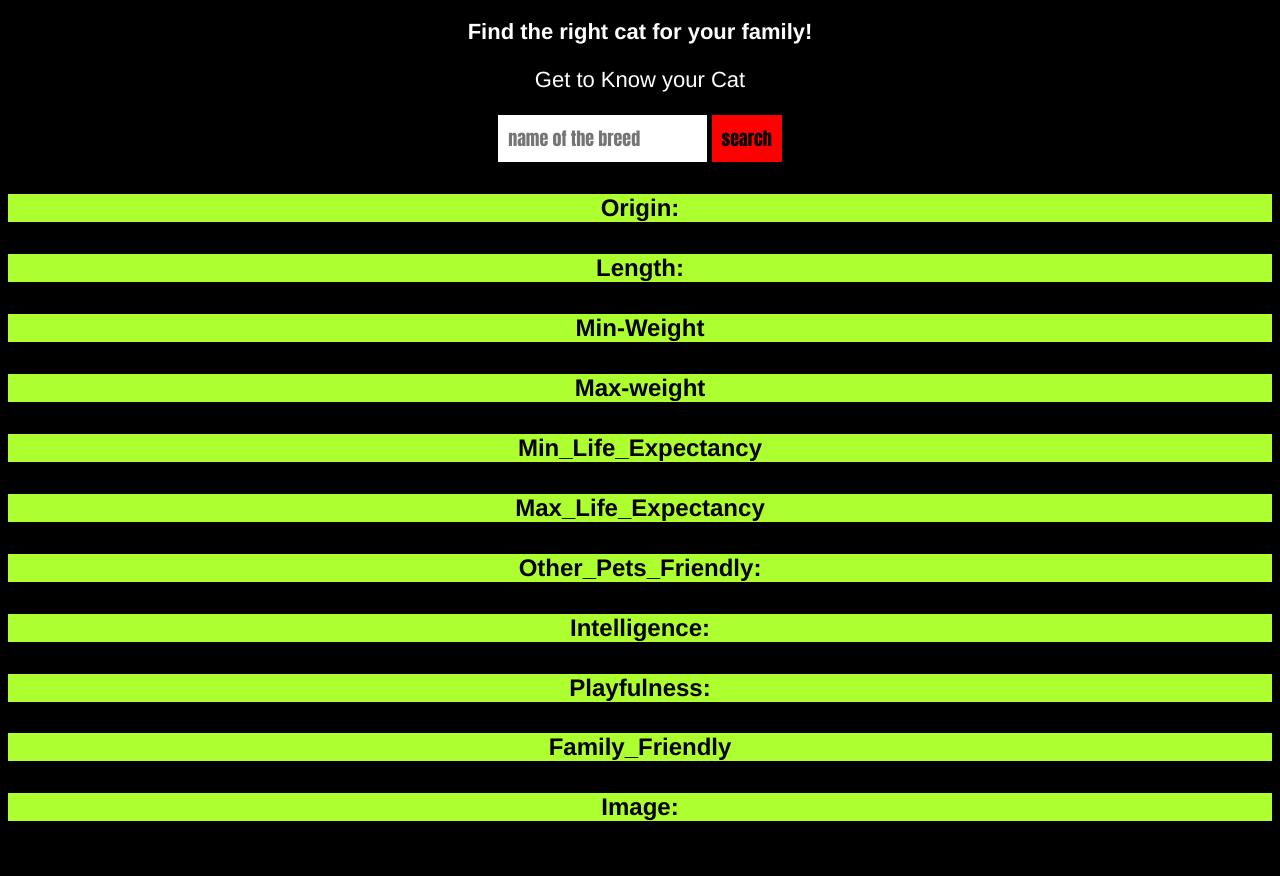
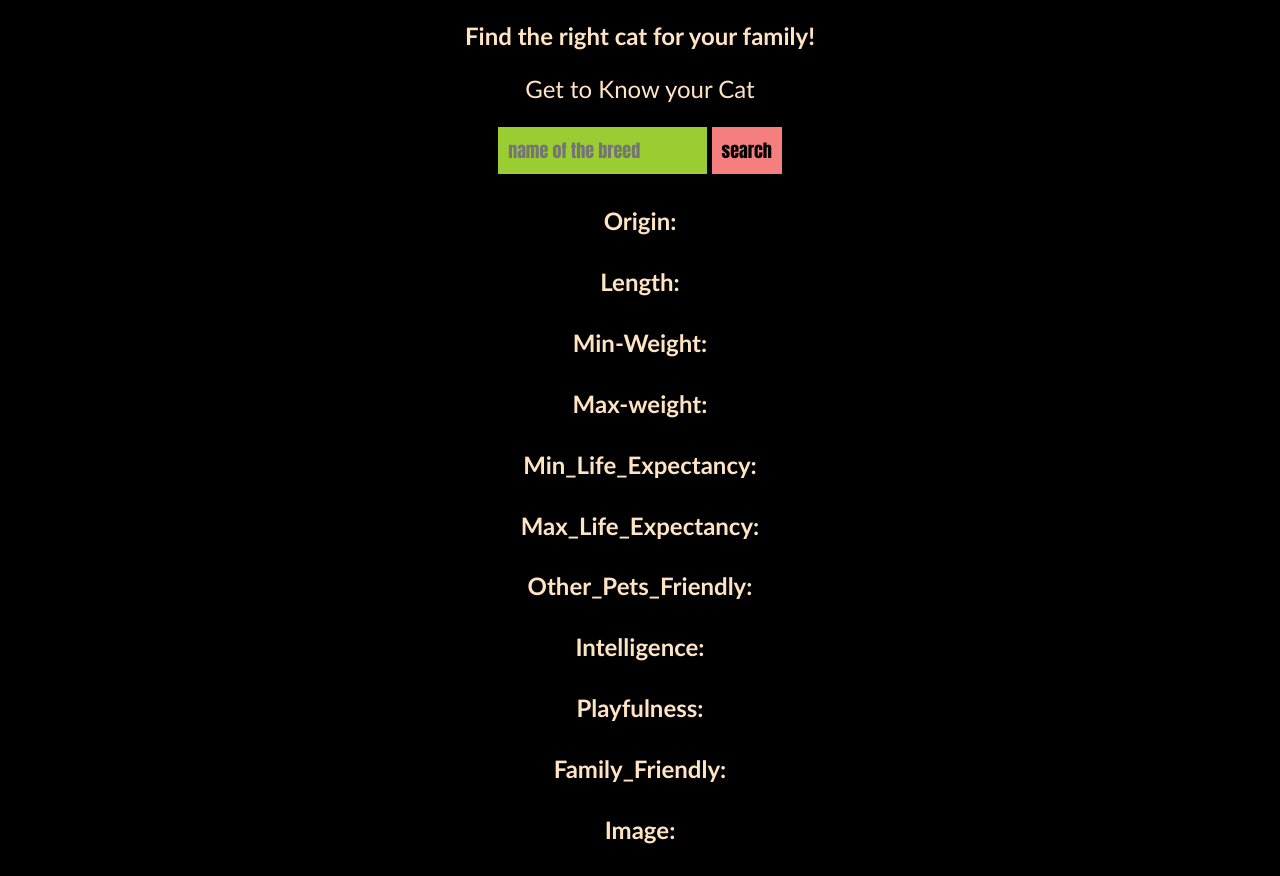
Before and after one commit to samimkohistani/SEI-Project-1, a plain HTML site: page index.html in a window 1280 px wide. Shown: the part 798-1674 px from the top of the page. Before the commit the page ends 1651 px from the top, so only its background shows below. Drawn offline with nearby package versions, Linux system fonts and the light colour scheme.

Commit message:
commit 10

```diff
--- a/index.html
+++ b/index.html
@@ -37,14 +37,14 @@
 
             <h4>Origin:<div id="origin"></div></h4>
             <h4>Length:<div id="length"></div></h4>
-            <h4>Min-Weight<div id="min_weight"></div></h4>
-            <h4>Max-weight<div id="max_weight"></div></h4>
-            <h4>Min_Life_Expectancy<div id="min_life_expectancy"></div></h4>
-            <h4>Max_Life_Expectancy<div id="max_life_expectancy"></div></h4>
+            <h4>Min-Weight:<div id="min_weight"></div></h4>
+            <h4>Max-weight:<div id="max_weight"></div></h4>
+            <h4>Min_Life_Expectancy:<div id="min_life_expectancy"></div></h4>
+            <h4>Max_Life_Expectancy:<div id="max_life_expectancy"></div></h4>
             <h4>Other_Pets_Friendly: <div id="other_pets_friendly"></div></h4>
             <h4>Intelligence:<div id="intelligence"></div></h4>
             <h4>Playfulness:<div id="playfulness"></div></h4>
-            <h4>Family_Friendly<div id="family_friendly"></div> </h4>
+            <h4>Family_Friendly:<div id="family_friendly"></div> </h4>
             <h4>Image:<div id="image_link"></div></h4>
 
         </p>
--- a/style.css
+++ b/style.css
@@ -36,29 +36,36 @@ body{
     font-family: helvetica;
 }
 h2{
-    font-size: 22px;
+    font-size:x-large;
+    color: bisque;
+    font-family: 'Trebuchet MS', 'Lucida Sans Unicode', 'Lucida Grande', 'Lucida Sans', Arial, sans-serif;
 }
-p{  font-size: 22px;
+p{  font-size:x-large;
+    color: bisque;
+    font-family: 'Trebuchet MS', 'Lucida Sans Unicode', 'Lucida Grande', 'Lucida Sans', Arial, sans-serif;
 }
 h4{
     font-size:x-large;
-    background-color:greenyellow;
-    color: black;
+    /* background-color:rgb(0, 0, 0); */
+    color:bisque;
+    font-family: 'Trebuchet MS', 'Lucida Sans Unicode', 'Lucida Grande', 'Lucida Sans', Arial, sans-serif;
 }
 
 input{
+    background-color:yellowgreen;
+    color: black;
     border: 0;
     padding: 10px;
     font-size: 18px;
     font-family: Impact, Haettenschweiler, 'Arial Narrow Bold', sans-serif;
 }
 input[type="submit"]{
-    background-color: red;
+    background-color: rgb(245, 127, 127);
     font-family: Impact, Haettenschweiler, 'Arial Narrow Bold', sans-serif;
 
 
 }
 
-#origin{
+/* #origin{
     color: black;
-}
+} */
```
